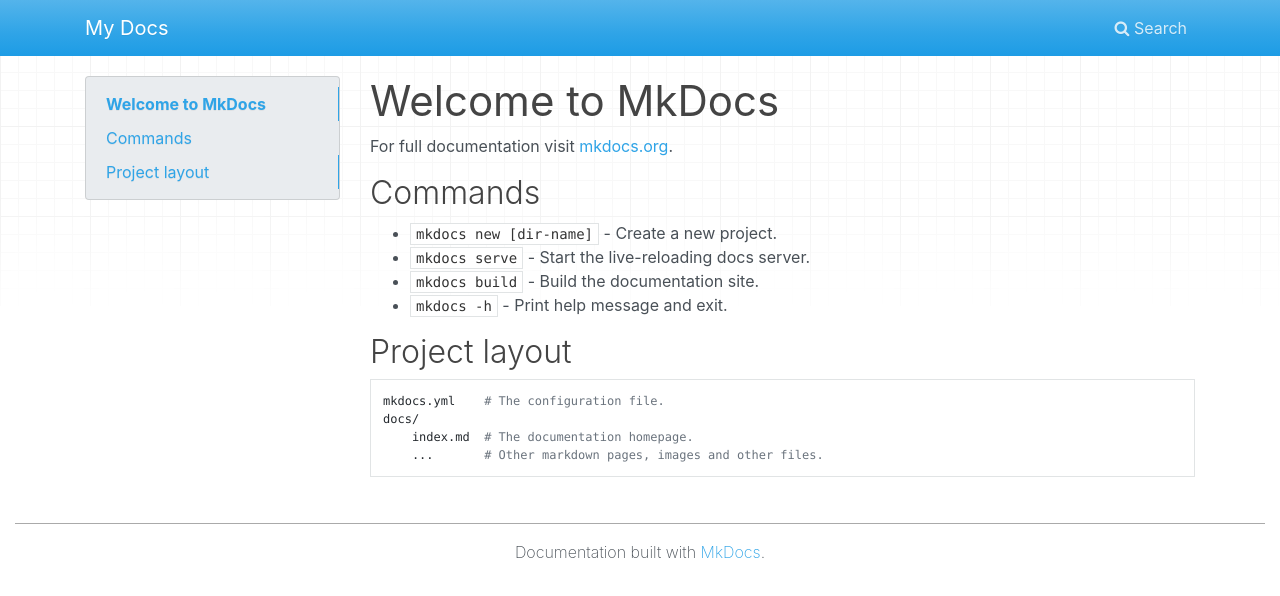
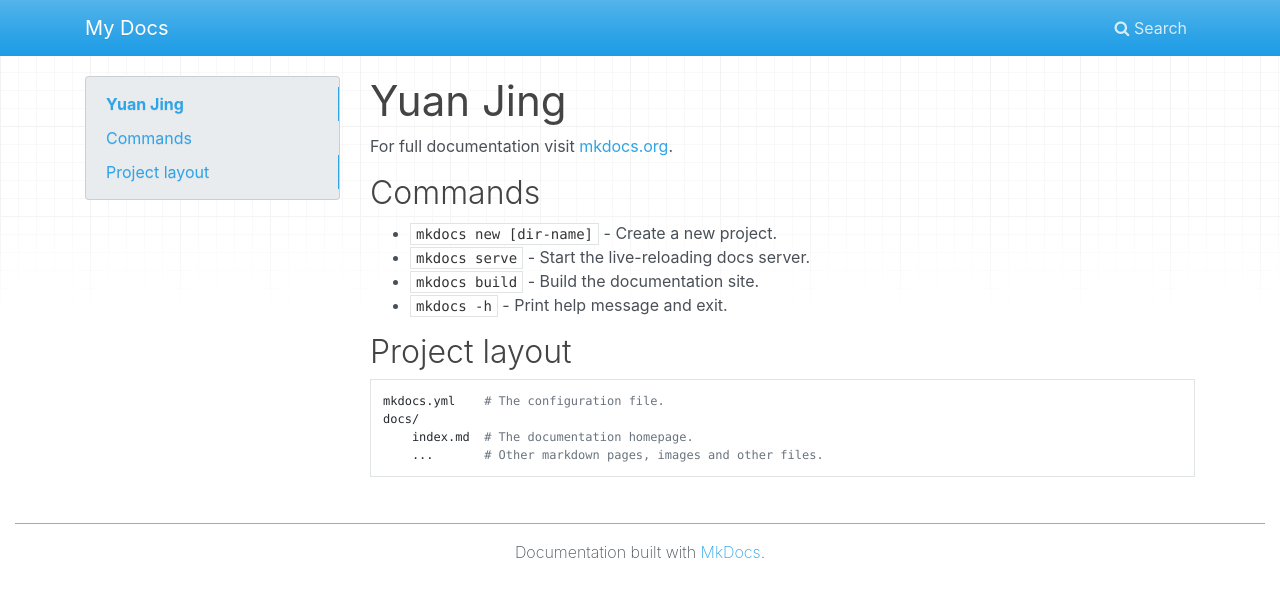
Before and after one commit to YuanJingLab/YuanJing, a plain HTML site: page index.html in a window 1280 px wide. Drawn offline with nearby package versions, Linux system fonts and the light colour scheme.

Commit message:
Deployed fdd309e with MkDocs version: 1.1.2

```diff
--- a/index.html
+++ b/index.html
@@ -52,7 +52,7 @@
     <div id="toc-collapse" class="navbar-collapse collapse card bg-secondary">
         <ul class="nav flex-column">
 
-            <li class="nav-item" data-level="1"><a href="#welcome-to-mkdocs" class="nav-link">Welcome to MkDocs</a>
+            <li class="nav-item" data-level="1"><a href="#yuan-jing" class="nav-link">Yuan Jing</a>
               <ul class="nav flex-column">
             <li class="nav-item" data-level="2"><a href="#commands" class="nav-link">Commands</a>
               <ul class="nav flex-column">
@@ -69,7 +69,7 @@
 </div></div>
                     <div class="col-md-9" role="main">
 
-<h1 id="welcome-to-mkdocs">Welcome to MkDocs</h1>
+<h1 id="yuan-jing">Yuan Jing</h1>
 <p>For full documentation visit <a href="https://www.mkdocs.org">mkdocs.org</a>.</p>
 <h2 id="commands">Commands</h2>
 <ul>
@@ -167,5 +167,5 @@ docs/
 
 <!--
 MkDocs version : 1.1.2
-Build Date UTC : 2021-05-05 09:03:03.002241+00:00
+Build Date UTC : 2021-05-05 09:07:38.268597+00:00
 -->
--- a/search/search_index.json
+++ b/search/search_index.json
@@ -1 +1 @@
-{"config":{"lang":["en"],"min_search_length":3,"prebuild_index":false,"separator":"[\\s\\-]+"},"docs":[{"location":"","text":"Welcome to MkDocs For full documentation visit mkdocs.org . Commands mkdocs new [dir-name] - Create a new project. mkdocs serve - Start the live-reloading docs server. mkdocs build - Build the documentation site. mkdocs -h - Print help message and exit. Project layout mkdocs.yml # The configuration file. docs/ index.md # The documentation homepage. ... # Other markdown pages, images and other files.","title":"Welcome to MkDocs"},{"location":"#welcome-to-mkdocs","text":"For full documentation visit mkdocs.org .","title":"Welcome to MkDocs"},{"location":"#commands","text":"mkdocs new [dir-name] - Create a new project. mkdocs serve - Start the live-reloading docs server. mkdocs build - Build the documentation site. mkdocs -h - Print help message and exit.","title":"Commands"},{"location":"#project-layout","text":"mkdocs.yml # The configuration file. docs/ index.md # The documentation homepage. ... # Other markdown pages, images and other files.","title":"Project layout"}]}
+{"config":{"lang":["en"],"min_search_length":3,"prebuild_index":false,"separator":"[\\s\\-]+"},"docs":[{"location":"","text":"Yuan Jing For full documentation visit mkdocs.org . Commands mkdocs new [dir-name] - Create a new project. mkdocs serve - Start the live-reloading docs server. mkdocs build - Build the documentation site. mkdocs -h - Print help message and exit. Project layout mkdocs.yml # The configuration file. docs/ index.md # The documentation homepage. ... # Other markdown pages, images and other files.","title":"Yuan Jing"},{"location":"#yuan-jing","text":"For full documentation visit mkdocs.org .","title":"Yuan Jing"},{"location":"#commands","text":"mkdocs new [dir-name] - Create a new project. mkdocs serve - Start the live-reloading docs server. mkdocs build - Build the documentation site. mkdocs -h - Print help message and exit.","title":"Commands"},{"location":"#project-layout","text":"mkdocs.yml # The configuration file. docs/ index.md # The documentation homepage. ... # Other markdown pages, images and other files.","title":"Project layout"}]}
```
Also changed, not shown: 1 other file.
